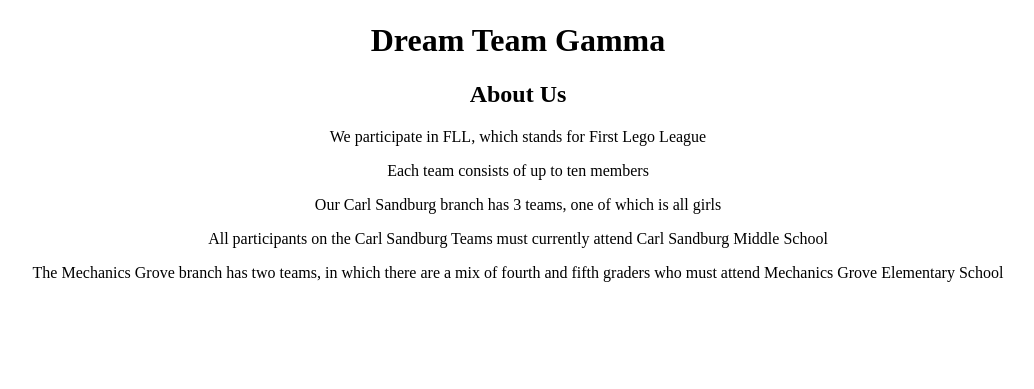
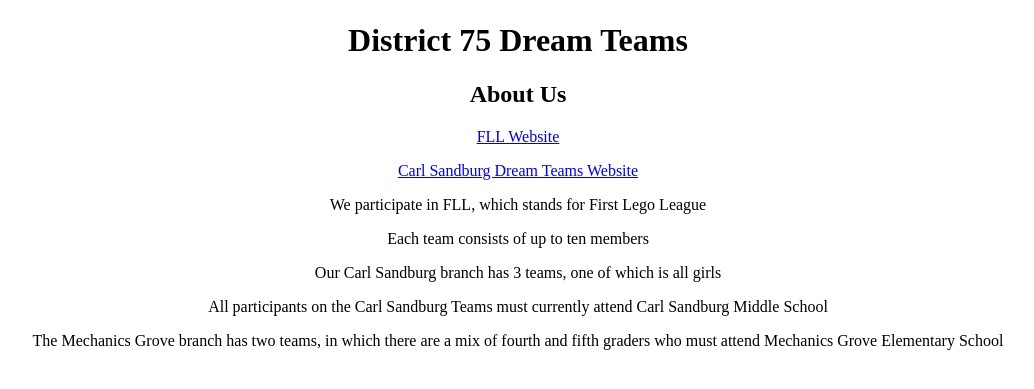
Before and after one commit to kjayna/kjayna.github.io, a plain HTML site: page index.html in a window 1280 px wide. Shown: the part 161-550 px from the top of the page, without its empty margins (122-1156 px from the left). Drawn offline with Linux system fonts and the light colour scheme.

```diff
--- a/index.html
+++ b/index.html
@@ -5,8 +5,10 @@
     </head>
     <body>
         <img src="http://www.dangerous-business.com/wp-content/uploads/2013/09/Keisunset.jpg">
-        <h1>Dream Team Gamma</h1>
+        <h1>District 75 Dream Teams</h1>
         <h2>About Us</h2>
+        <p><a href="http://www.firstlegoleague.org/2016-animal-allies-global-challenge-august-30-12-pm-edt">FLL Website</a></p>
+        <p><a href="https://ide.c9.io/kjayna/d75dt#openfile-README.md">Carl Sandburg Dream Teams Website</a></p>
         <p>We participate in FLL, which stands for First Lego League</p>
         <p>Each team consists of up to ten members</p>
         <p>Our Carl Sandburg branch has 3 teams, one of which is all girls</p>
```
